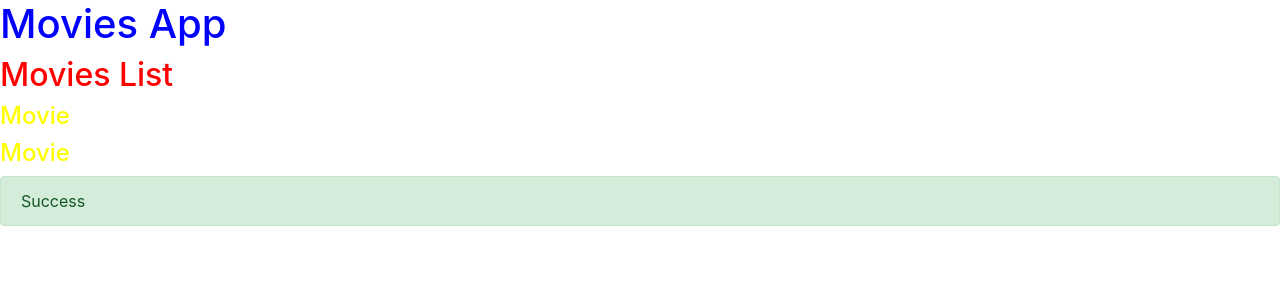
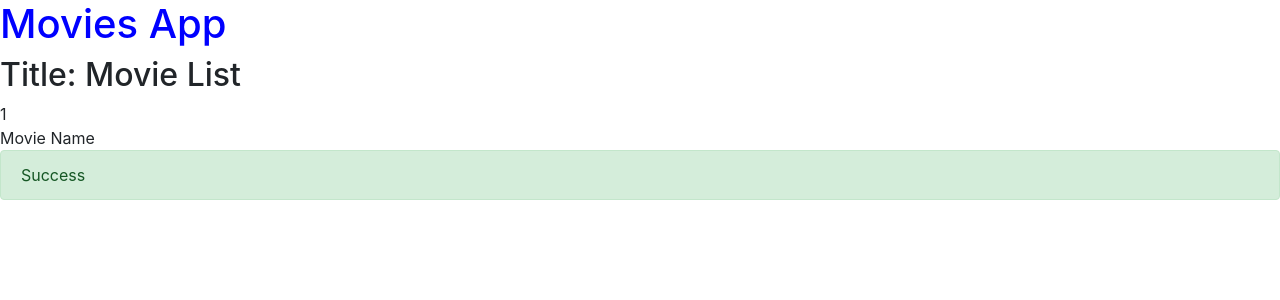
Before and after one commit to OrkunYalinkilic/Angular_MovieApp, an Angular app: page / in a window 1280 px wide. Shown: the top 300 px of the page. Built offline with nearby package versions, Linux system fonts and the light colour scheme.

Commit message:
Lesson4:Template_ile_Calisma

```diff
--- /dev/null
+++ b/src/app/movie.ts
@@ -0,0 +1,4 @@
+export class Movie{
+    id:number;
+    name:string;
+}
--- a/src/app/movies/movies.component.html
+++ b/src/app/movies/movies.component.html
@@ -1,3 +1,7 @@
-<h2>Movies List</h2>
+<h2>{{"Title: " + getTitle()}}</h2>
+<div>{{movie.id}}</div>
+<div>{{movie.name}}</div>
+
+<!-- <movie></movie>
 <movie></movie>
-<movie></movie>
+ -->
--- a/src/app/movies/movies.component.ts
+++ b/src/app/movies/movies.component.ts
@@ -1,16 +1,23 @@
 import { Component } from '@angular/core';
+import { Movie } from '../movie';
 
 @Component({
   selector: 'movies',
   templateUrl: 'movies.component.html',
-  styles: [`
-         h2{
-         color:red;
-         }
-         `]
+  // template: `<h2>{{"Title: " + getTitle()}}`,
+
 })
 export class MoviesComponent {
 
+  title = "Movie List";
+
+  getTitle() {
+    return this.title;
+  }
+
+  movie: Movie = {
+    id: 1,
+    name: 'Movie Name'
+  }
+
 }
-
- // Burada oluşturdugumuz component'dan app.module un haberi olması gerekiyo.Declaration kısmına ekliyoruz.""
```
